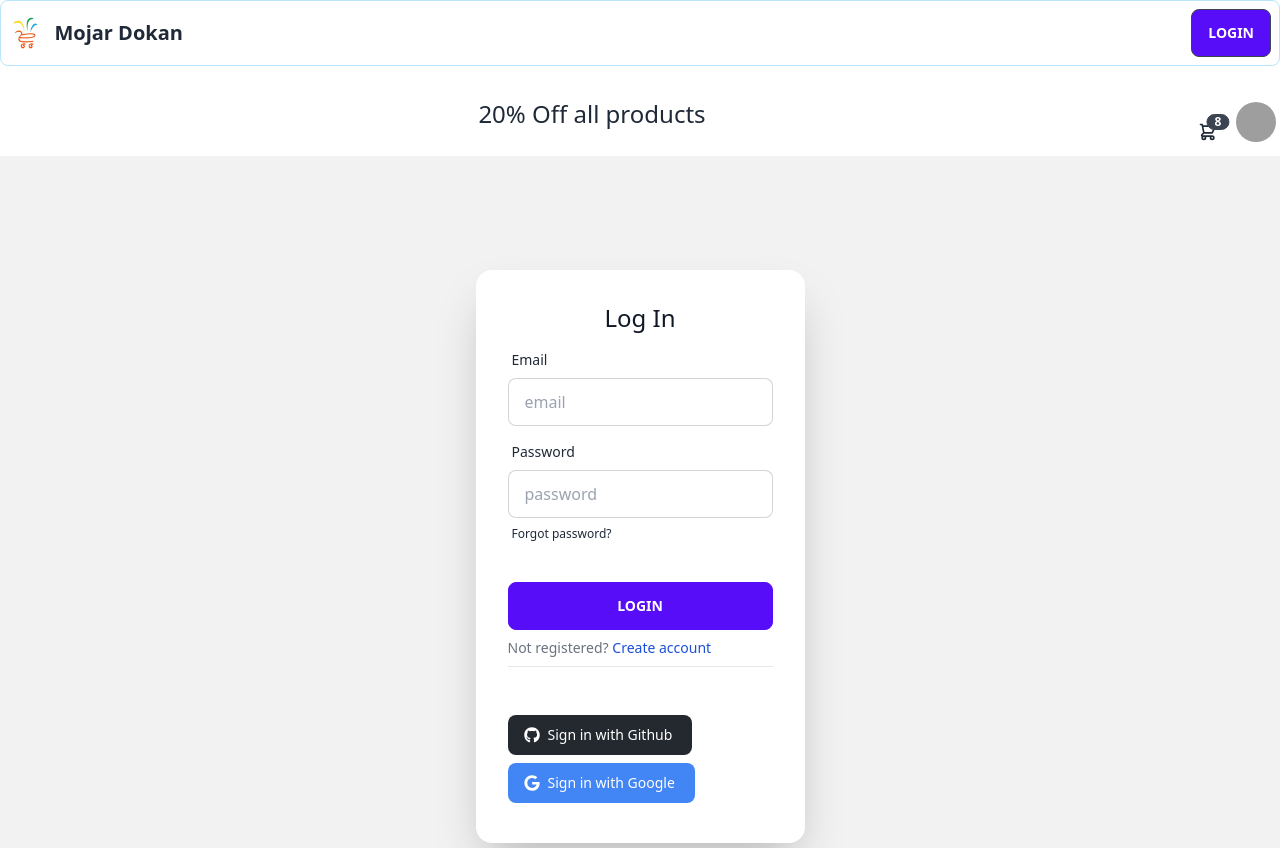
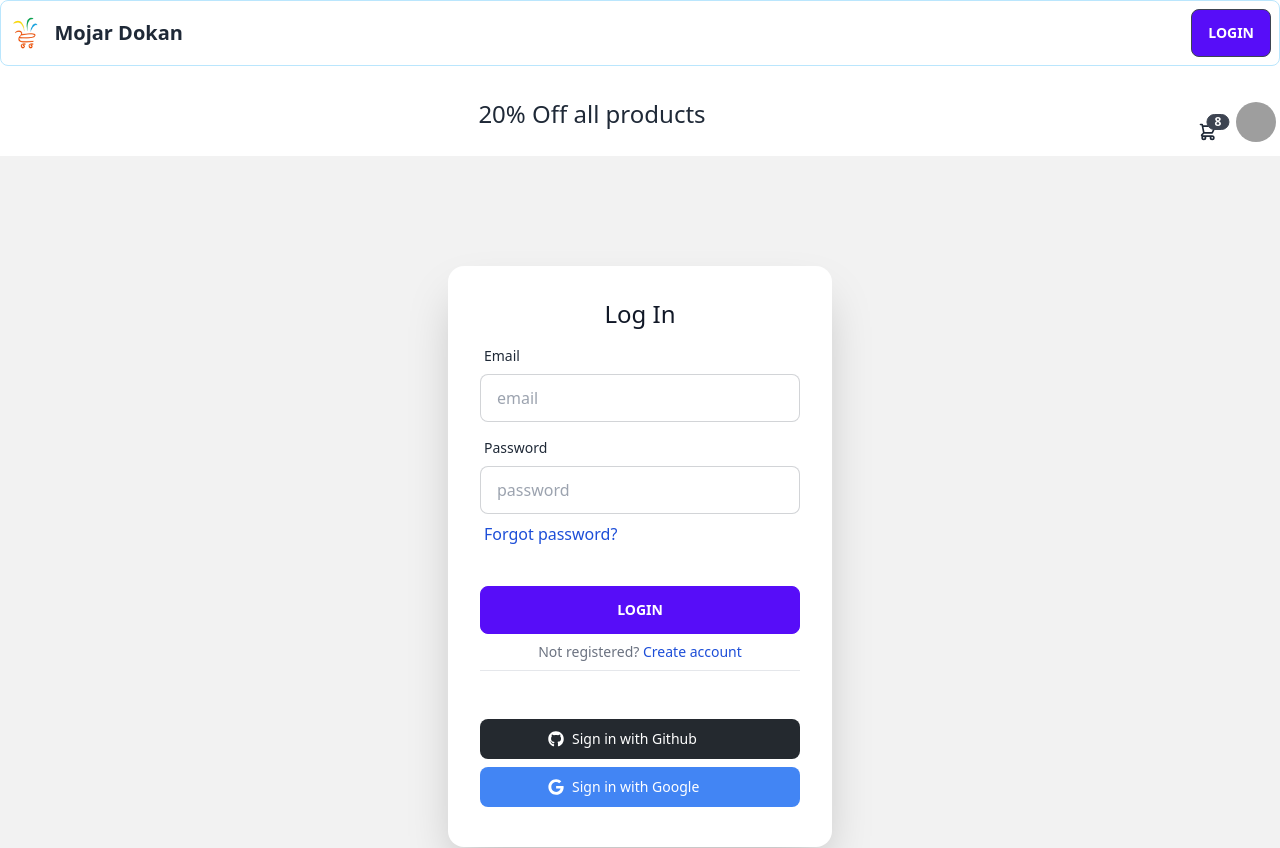
Before and after one commit to its-kayes/mojar-dokan, a React (Create React App) app: page /login in a window 1280 px wide. Shown: the top 848 px of the page. Built offline with nearby package versions, Linux system fonts and the light colour scheme; grey boxes are pictures that could not be loaded.

Commit message:
login page full width done

```diff
--- a/src/components/Login/Login.js
+++ b/src/components/Login/Login.js
@@ -5,7 +5,7 @@ import Social from "./Social";
 const Login = () => {
   return (
     <div className="hero min-h-screen bg-base-200">
-      <div className="hero-content flex-col lg:flex-row-reverse">
+      <div className="hero-content flex-col lg:flex-row-reverse w-full">
         <div className="card flex-shrink-0 w-full max-w-sm shadow-2xl bg-base-100">
           <div className="card-body">
           <h5 className="text-2xl text-center font-medium text-gray-900 dark:text-white">Log In</h5>
@@ -29,15 +29,15 @@ const Login = () => {
                 className="input input-bordered"
               />
               <label className="label">
-                <a href="#" className="label-text-alt link link-hover">
+                <Link to="#" className="text-blue-700 hover:underline dark:text-blue-500">
                   Forgot password?
-                </a>
+                </Link>
               </label>
             </div>
             <div className="form-control mt-6">
               <button className="btn btn-primary">Login</button>
             </div>
-            <div className="text-sm font-medium text-gray-500 dark:text-gray-300">
+            <div className="text-sm font-medium text-gray-500 dark:text-gray-300 text-center">
               Not registered?
               <Link to="/register">
                 {" "}
--- a/src/components/Login/Social.js
+++ b/src/components/Login/Social.js
@@ -7,10 +7,10 @@ const Social = () => {
         <div>
           <button
             type="button"
-            className="text-white bg-[#24292F] hover:bg-[#24292F]/90 focus:ring-4 focus:outline-none focus:ring-[#24292F]/50 font-medium rounded-lg text-sm px-5 py-2.5 text-center inline-flex items-center dark:focus:ring-gray-500 dark:hover:bg-[#050708]/30 mr-2 mb-2"
+            className="w-full text-white bg-[#24292F] hover:bg-[#24292F]/90 focus:ring-4 focus:outline-none focus:ring-[#24292F]/50 font-medium rounded-lg text-sm px-5 py-2.5 text-center inline-flex items-center dark:focus:ring-gray-500 dark:hover:bg-[#050708]/30 mr-2 mb-2"
           >
             <svg
-              className="w-4 h-4 mr-2 -ml-1"
+              className="w-4 h-4 mr-2 ml-12"
               aria-hidden="true"
               focusable="false"
               data-prefix="fab"
@@ -30,10 +30,10 @@ const Social = () => {
         <div>
           <button
             type="button"
-            className="text-white bg-[#4285F4] hover:bg-[#4285F4]/90 focus:ring-4 focus:outline-none focus:ring-[#4285F4]/50 font-medium rounded-lg text-sm px-5 py-2.5 text-center inline-flex items-center dark:focus:ring-[#4285F4]/55 mr-2 mb-2"
+            className="w-full text-white bg-[#4285F4] hover:bg-[#4285F4]/90 focus:ring-4 focus:outline-none focus:ring-[#4285F4]/50 font-medium rounded-lg text-sm px-5 py-2.5 text-center inline-flex items-center dark:focus:ring-[#4285F4]/55 mr-2 mb-2"
           >
             <svg
-              className="w-4 h-4 mr-2 -ml-1"
+              className="w-4 h-4 mr-2 ml-12"
               aria-hidden="true"
               focusable="false"
               data-prefix="fab"
--- a/src/components/Register/Register.js
+++ b/src/components/Register/Register.js
@@ -5,7 +5,7 @@ import Social from "../Login/Social";
 const Register = () => {
   return (
     <div className="hero min-h-screen bg-base-200">
-      <div className="hero-content flex-col lg:flex-row-reverse">
+      <div className="hero-content flex-col lg:flex-row-reverse w-full">
         <div className="card flex-shrink-0 w-full max-w-sm shadow-2xl bg-base-100">
           <div className="card-body">
             <h5 className="text-2xl text-center font-medium text-gray-900 dark:text-white">
@@ -63,7 +63,7 @@ const Register = () => {
             <div className="form-control mt-6">
               <button className="btn btn-primary">Register</button>
             </div>
-            <div className="text-sm font-medium text-gray-500 dark:text-gray-300">
+            <div className="text-sm font-medium text-gray-500 dark:text-gray-300 text-center">
               Not registered?
               <Link to="/login">
                 {" "}
```
